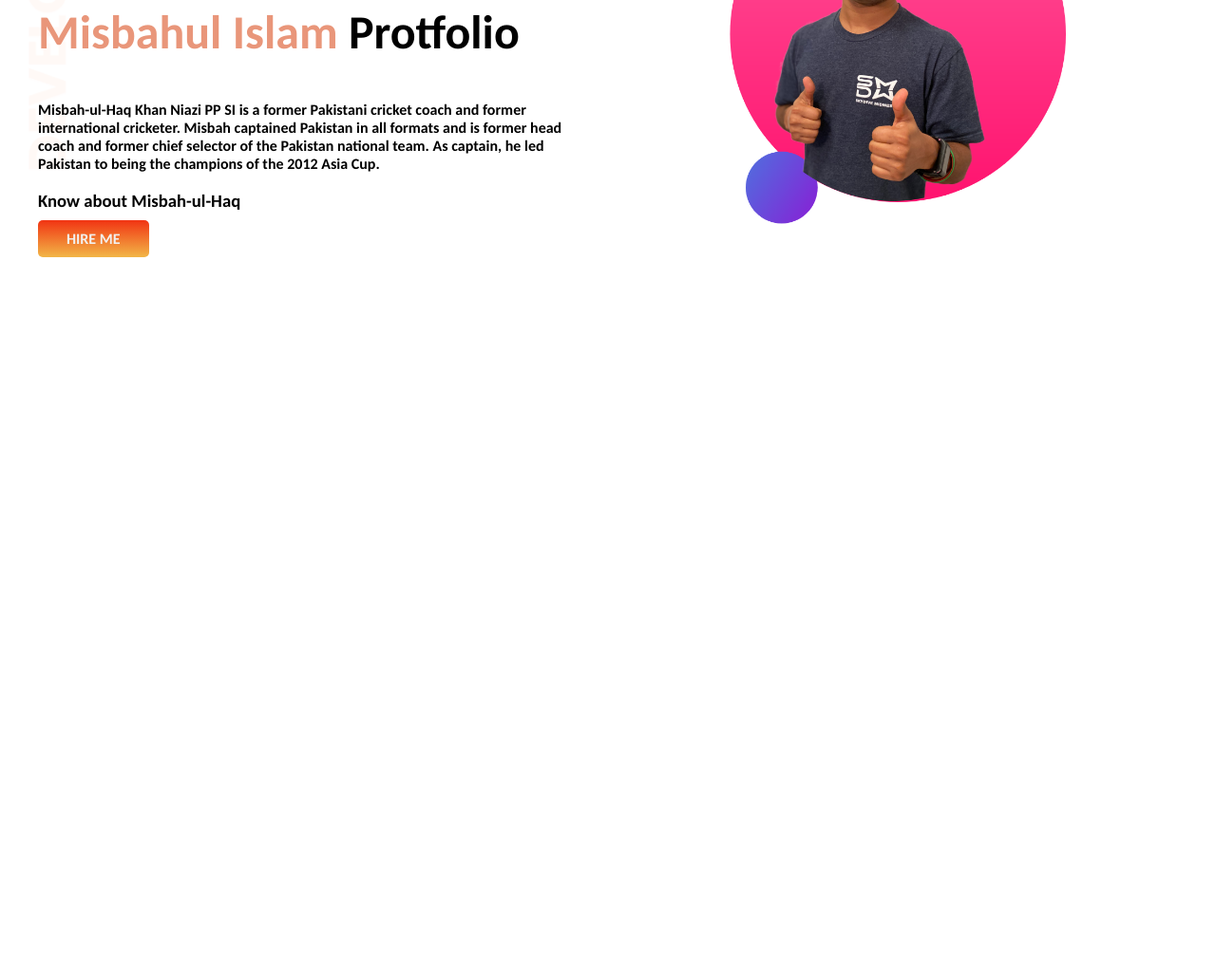
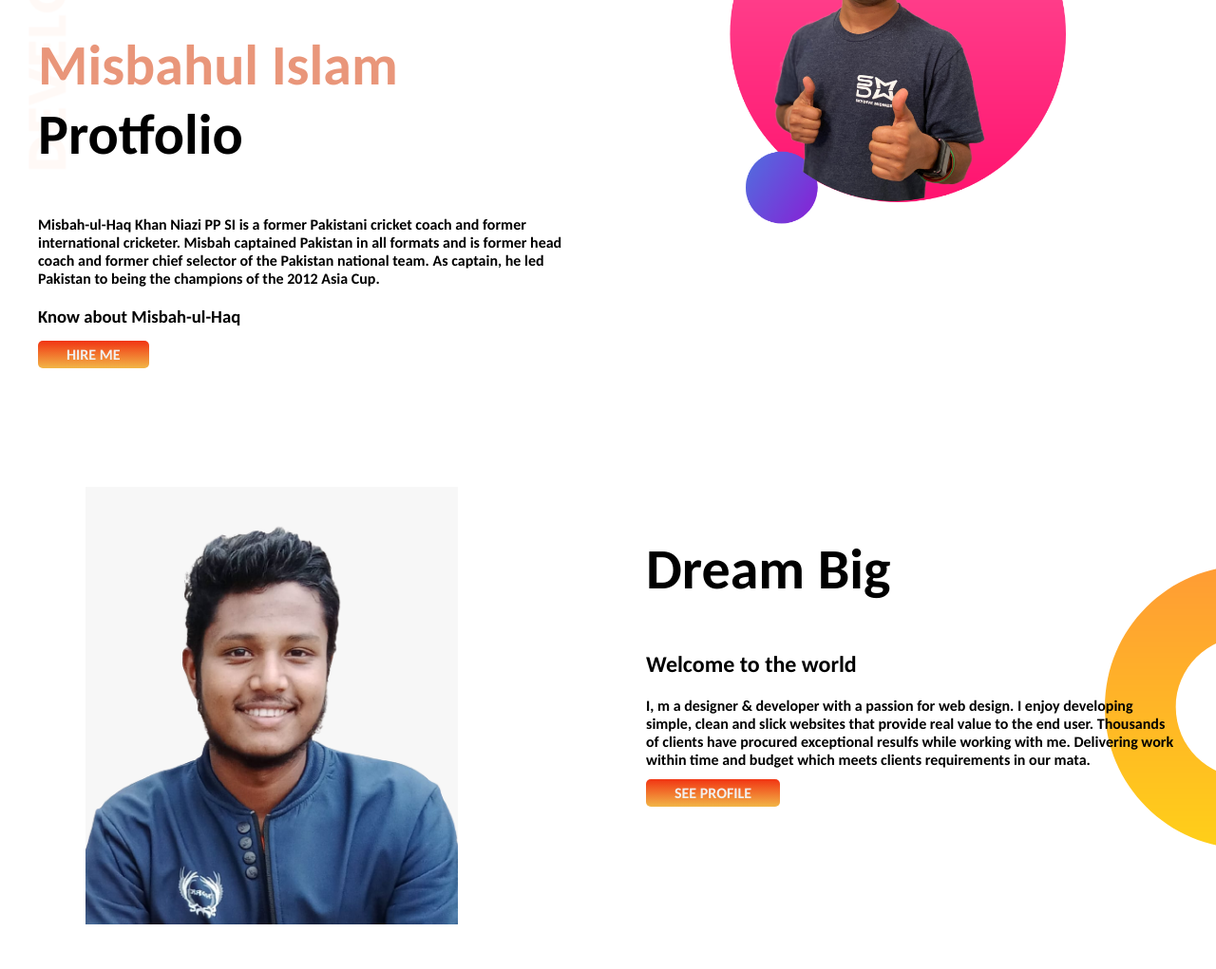
Before and after one commit to msfahim02/developer-protfolio, a plain HTML site: page index.html in a window 1280 px wide. Shown: the part 181-1202 px from the top of the page at 95% size. Before the commit the page ends 800 px from the top, so only its background shows below. Drawn offline with Linux system fonts and the light colour scheme.

Commit message:
git added

```diff
--- a/index.html
+++ b/index.html
@@ -27,5 +27,24 @@
         <img src="images/jhankar2.png" alt="jhankar2">
     </div>
     </section>
+    <section class="dream-big">
+        <div class="half-width">
+            <img src="showOff/fahim.png" alt="fahim">
+
+        </div>
+        <div class="half-width">
+            <h1>
+                Dream Big
+            </h1>
+            <h2>
+                Welcome to the world
+            </h2>
+            <p>
+                I, m a designer & developer with a passion for web design. I enjoy developing simple, clean and slick websites that provide real value to the end user. Thousands of clients have procured exceptional resulfs while working with me. Delivering work within time and budget which meets clients requirements in our mata.
+            </p>
+            <a class="link-button" target="_blank" href="https://www.linkedin.com/in/misbahul-islam-05b46b252/"> SEE PROFILE</a>
+        </div>
+
+    </section>
 </body>
 </html>
--- a/style.css
+++ b/style.css
@@ -4,7 +4,7 @@ margin: 0%;
 
  }
 h1{
-    font-size: 50px;
+    font-size: 60px;
 }
 
 .name-color{
@@ -12,6 +12,7 @@ h1{
 }
 section{
 display: flex;
+margin-bottom: 50px;
 }
 .half-width{
     width: 50%;
@@ -27,7 +28,7 @@ display: flex;
     text-decoration: none;
     background-image: linear-gradient( rgb(241, 52, 19), rgb(242, 182, 71));
     color: rgb(242, 240, 238);
-    padding: 10px 30px;
+    padding: 5px 30px;
     border-radius: 5px;
     font-weight: 800;
 }
@@ -35,3 +36,8 @@ display: flex;
     background-image: url(images/top-banner.png);
     background-repeat: no-repeat;
 }
+.dream-big{
+    background-image: url(images/dream-bg.png);
+    background-repeat: no-repeat;
+    background-position: right;
+}
```
Also changed, not shown: showOff/fahim.png (renamed from showOff/WhatsApp_Image_2022-08-14_at_8.08.08_PM-removebg-preview.png).
